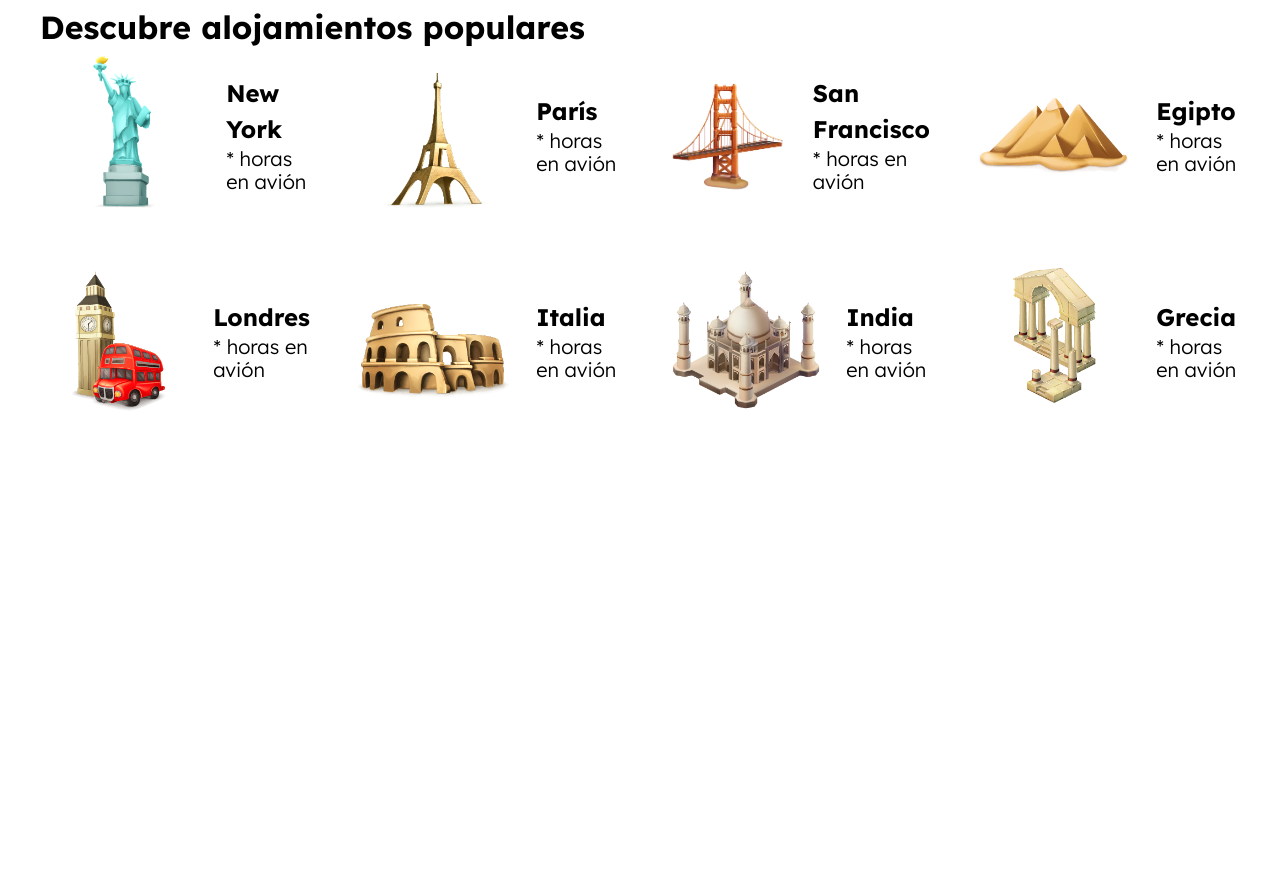
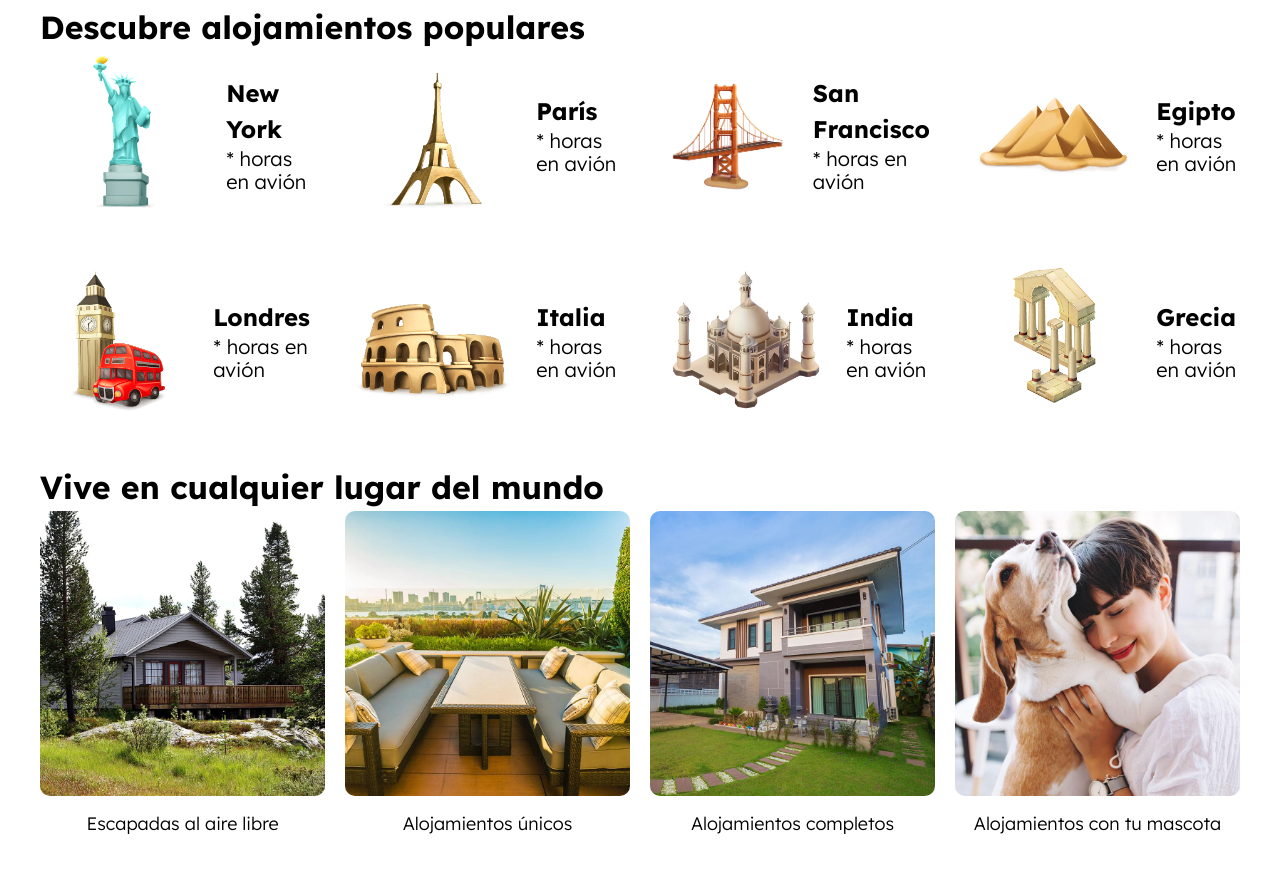
Before and after one commit to AxceleratorR2/rentals, a website: page index.html in a window 1280 px wide. Shown: the part 796-1669 px from the top of the page. Before the commit the page ends 1239 px from the top, so only its background shows below. Drawn offline with Linux system fonts and the light colour scheme.

Commit message:
Finalizando la seccion lugares

```diff
--- a/index.html
+++ b/index.html
@@ -165,5 +165,51 @@
         </div>
       </div>
     </section>
+
+    <section class="lugares contenedor seccion">
+      <h2 class="lugares__heading">Vive en cualquier lugar del mundo</h2>
+
+      <div class="lugares__grid">
+        <div class="lugar">
+          <img
+            src="build/img/vive_1.jpg"
+            alt="imagen lugar"
+            class="lugar__img"
+          />
+
+          <p class="lugar__texto">Escapadas al aire libre</p>
+        </div>
+
+        <div class="lugar">
+          <img
+            src="build/img/vive_2.jpg"
+            alt="imagen lugar"
+            class="lugar__img"
+          />
+
+          <p class="lugar__texto">Alojamientos únicos</p>
+        </div>
+
+        <div class="lugar">
+          <img
+            src="build/img/vive_3.jpg"
+            alt="imagen lugar"
+            class="lugar__img"
+          />
+
+          <p class="lugar__texto">Alojamientos completos</p>
+        </div>
+
+        <div class="lugar">
+          <img
+            src="build/img/vive_4.jpg"
+            alt="imagen lugar"
+            class="lugar__img"
+          />
+
+          <p class="lugar__texto">Alojamientos con tu mascota</p>
+        </div>
+      </div>
+    </section>
   </body>
 </html>
--- a/src/scss/layout/_index.scss
+++ b/src/scss/layout/_index.scss
@@ -1,2 +1,3 @@
 @forward "header";
 @forward "destinos";
+@forward "lugares";
--- /dev/null
+++ b/src/scss/layout/_lugares.scss
@@ -0,0 +1,34 @@
+@use "base/variables" as v;
+@use "base/mixins" as m;
+
+.lugares {
+  &__grid {
+    display: grid;
+    grid-template-columns: repeat(4, 30rem);
+    column-gap: 4rem;
+    overflow-y: hidden;
+    overflow-x: scroll;
+    scroll-snap-type: x mandatory;
+
+    @include m.tablet {
+      @include m.grid(2, 2rem);
+    }
+
+    @include m.desktop {
+      @include m.grid(4, 2rem);
+    }
+
+    .lugar {
+      scroll-snap-align: center;
+
+      &__img {
+        border-radius: 1rem;
+      }
+
+      &__texto {
+        font-size: 1.8rem;
+        text-align: center;
+      }
+    }
+  }
+}
```
Also changed, not shown: build/css/app.css.
